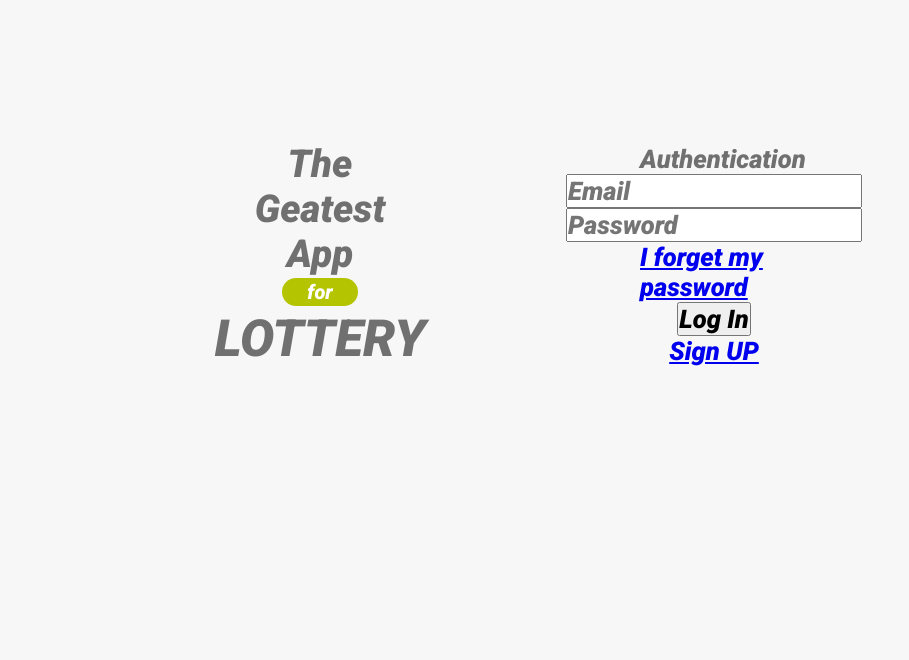
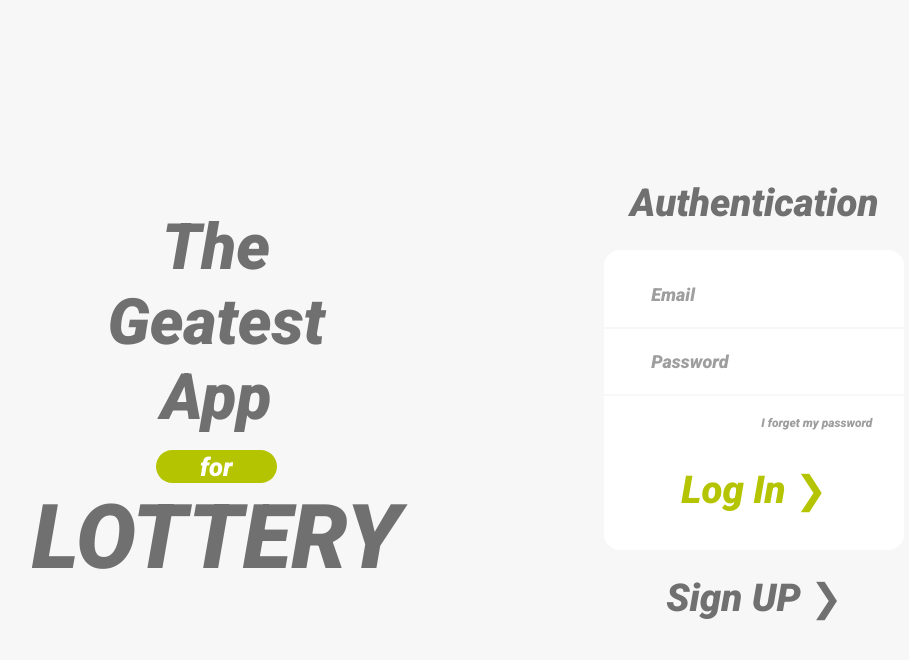
Before and after one commit to JuanCarlosBS/labluby-tgl, a plain HTML site: page pages/authentication/index.html in a window 1280 px wide. Shown: the whole page, without its empty margins (172-1081 px from the left). Drawn offline with Linux system fonts and the light colour scheme.

Commit message:
feat: complete html and css authentication page

```diff
--- a/pages/authentication/index.css
+++ b/pages/authentication/index.css
@@ -1,23 +1,30 @@
 h1 {
-    color: var(--text-color)
+    color: var(--text-color);
+    font-size: 350%;
 }
 
-h2, label {
-    color: var(--text-color)
+h2 {
+    color: var(--text-color);
+    font-size: 250%;
+}
+
+label {
+    color: var(--text-color);
+    font-size: 150%;
 }
 .container {
-    margin-top: 11%;
     height: 100%;
     width: 100%;
+    position: absolute;
+    top: 50%;
     display: flex;
-    justify-content: center;
+    justify-content:space-evenly;
     align-items: center;
+    -ms-transform: translateY(-50%);
+    transform: translateY(-50%);
 }
 
 .logo {
-    position:relative;
-    width: 50%;
-    height: 100%;
     display: flex;
     justify-content: center;
     align-items: center;
@@ -29,26 +36,89 @@ h2, label {
     display: flex;
     align-items: center;
     justify-content: center;
-    margin-top: 2px;
+    margin-top: 15px;
     margin-bottom: 2px;
-    border-radius: 16px;
-    padding: 2px;
-    padding-left: 25px;
-    padding-right: 25px;
+    border-radius: 40px;
+    padding: 0.50%;
+    padding-left: 12%;
+    padding-right: 12%;
 
 }
 
-form {
-    position:relative;
-    width: 50%;
-    height: 100%;
+.form-Authentication {
     display: flex;
     justify-content: center;
     align-items: center;
     flex-direction: column;
 }
 
+form {
+    height : 250px;
+    width: 250px;
+    display: flex;
+    justify-content: center;
+    align-items: center;
+    flex-direction: column;
+    background-color: #fff;
+    padding: 25px;
+    border-radius: 16px;
+    margin-top: 25px;
+}
+
+input {
+    border: transparent;
+    margin-top: 22px;
+    margin-bottom: 22px;
+    font-size: 18px;
+    color: #9e9e9e;
+}
+
+::placeholder {
+    color: #9e9e9e;
+}
+
+#email {
+    margin-top: -3px;
+}
+
+form div  {
+    margin-top: 8%;
+    margin-left: 50%;
+    margin-bottom: 8%;
+    display: flex;
+    justify-content: space-between;
+}
+
+
+
+hr {
+    width: 125%;
+    border: 1px solid #f7f7f7
+}
+
+form button {
+    margin-top:15px;;
+    background-color: #fff;
+    border-color: transparent;
+    color: #b5c401;
+    font-size: 150%
+}
+
+div div a {
+    margin-top: 25px;
+    color: #707070;
+    text-decoration: none;
+    font-size: 150%;
+}
+
+form div a {
+    margin-top: 0px;
+    color: #9e9e9e;
+    text-decoration: none;
+    font-size: 12px;
+}
+
 h3 {
     color: #fff;
-    font-size: 20px;
+    font-size: 100%;
 }
--- a/pages/authentication/index.html
+++ b/pages/authentication/index.html
@@ -25,11 +25,16 @@
             <label>Authentication</label>
             <form>
                 <input type="text" name="email" id="email" placeholder="Email">
+                <hr/>
                 <input type="password" id="password" placeholder="Password">
-                <a href="#">I forget my password</a>
-                <button type="submit" class="logIn">Log In</button>
-                <a href="Sign Up">Sign UP</a>
+                <hr/>
+                <div>
+                    <a href="#">I forget my password</a>
+                </div>
+                <button type="submit" class="logIn">Log In ❯</button>
+
             </form>
+            <a href="" class="navigate-sign-up">Sign UP ❯</a>
         </div>
     </div>
 </body>
```
